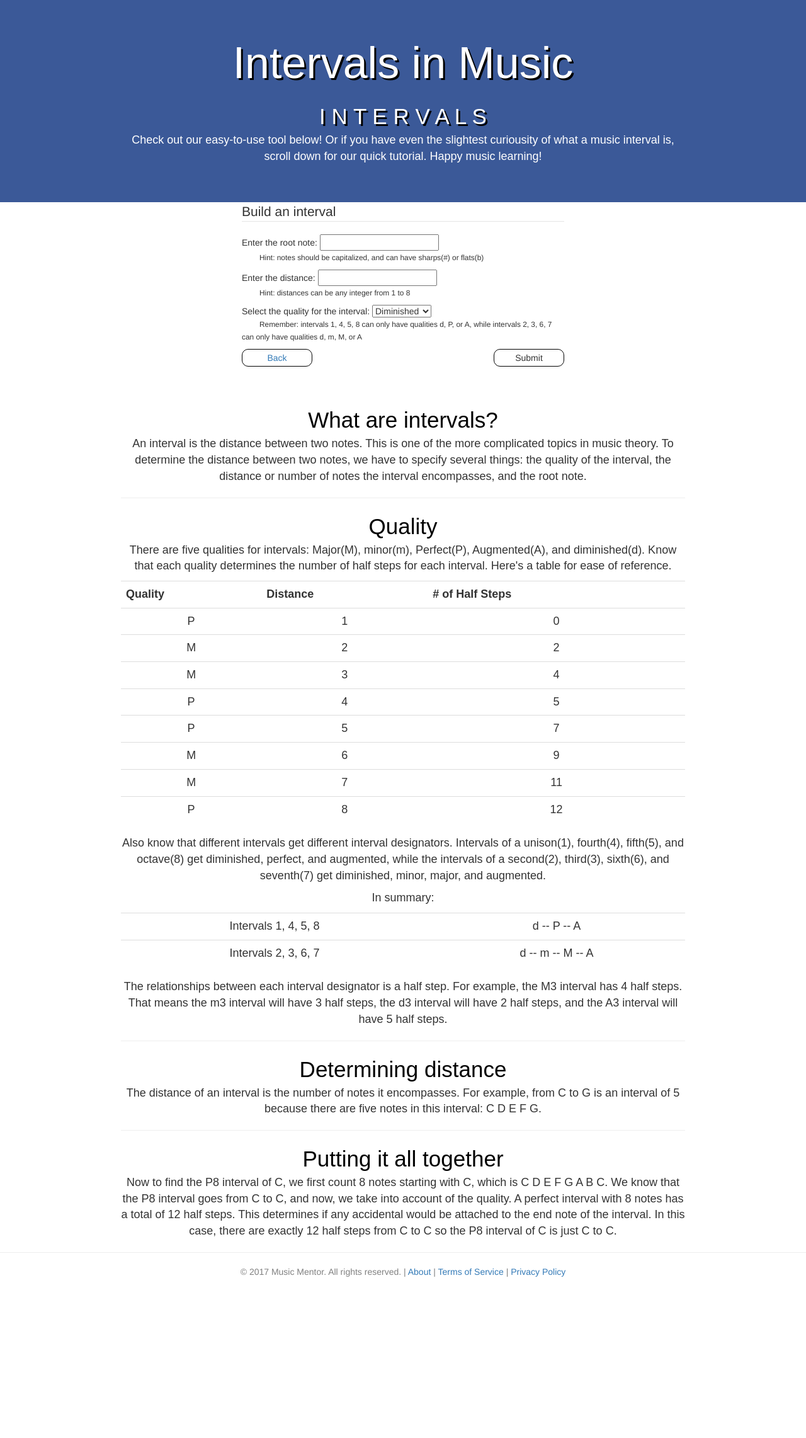
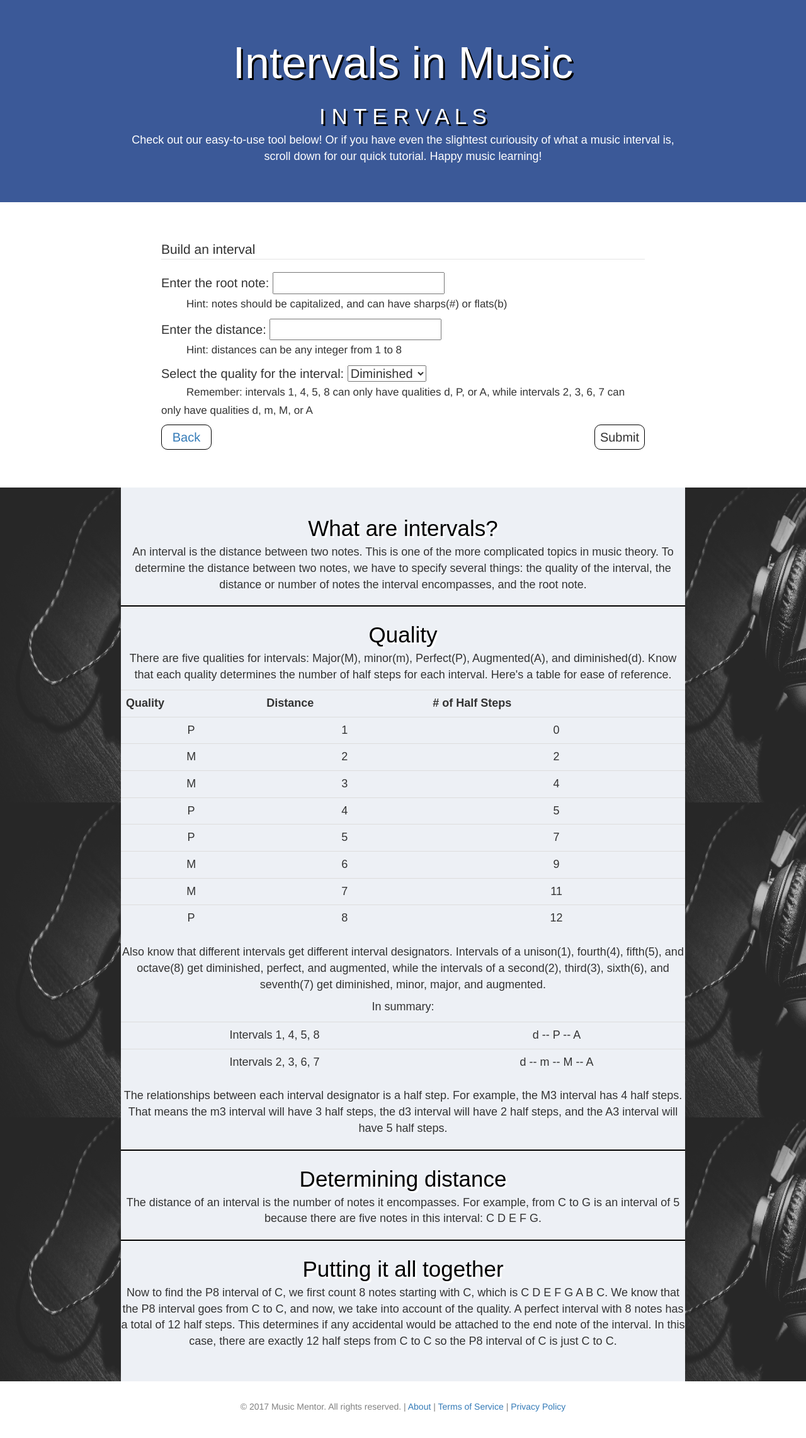
Before and after one commit to anthonyc1/MusicMentorApp, a Flask app: page /buildinterval in a window 1280 px wide. Shown: the whole page at 63% size. Before the commit the page ends 2027 px from the top, so only its background shows below. Run offline with Flask 2, Linux system fonts and the light colour scheme; some libraries are stand-ins or nearby versions.

Commit message:
redesign frontend #2

```diff
--- a/static/style.css
+++ b/static/style.css
@@ -57,6 +60,14 @@
 	padding-bottom: 70px;
 }
 
+#pagebackground {
+	background-image: url("images/headphones.jpg");
+	background-repeat: repeat;
+	width:100%;
+	background-size: 500px 500px;
+	top:0px;
+}
+
 
 #text{
 	text-align: center;
@@ -78,8 +89,19 @@
 	margin-left: auto;
 }
 
+#intro2 {
+	text-align: center;
+	font-size: 18px;
+	font-family: sans-serif;
+	max-width: 70%;
+	margin-right: auto;
+	margin-left: auto;
+	background-color: #EDF0F5;
+	padding-top: 40px;
+	padding-bottom: 40px;
+}
+
 #body {
-	background-color: #96E7E2;
 	top:0px;
 	bottom: 0px;
 }
@@ -121,6 +150,13 @@
 	font-family: times, sans-serif;
 	max-width: 90%;
 	margin-left: 10px;
+}
+
+#intro2 hr {
+    border: 1px solid gray;
+    border-color: black; /* for Chrome and Safari */
+    background-color: black; /* for Firefox and Opera */
+    color: black; /* for IE7+ */
 }
 
 center {
@@ -141,15 +177,17 @@ tab1 {
 }
 
 #form {
+	padding-top: 60px;
 	position: relative;
-	max-width: 40%;
+	max-width: 60%;
+	font-size: 20px;
 	margin-right: auto;
 	margin-left: auto;
-	margin-bottom: 60px;
+	padding-bottom: 60px;
 }
 
 input[type=submit] {
-	width:8em;
+	width:4em;
 	height: 2em;
 	border-radius: 10px;
 	border:1px solid black;
@@ -158,7 +196,7 @@ input[type=submit] {
 }
 
 button[id=back] {
-	width:8em;
+	width:4em;
 	height: 2em;
 	border-radius: 10px;
 	border: 1px solid black;
@@ -179,9 +217,9 @@ button[id=back] {
 .endbar {
 	font-size: 14px;
 	color:grey;
-	height: 20px;
 	text-align: center;
-	margin-bottom: 40px;
+	padding-bottom: 30px;
+	padding-top: 30px;
 }
 .table {
 	border-collapse: collapse;
--- a/templates/buildinterval.html
+++ b/templates/buildinterval.html
@@ -53,6 +53,7 @@
 </form>
 </div>
 {% if result %}
+<div id="resultbackground">
 	<div id="result">
 	<table class= "table">
 	<tr>
@@ -63,8 +64,10 @@
 	</tr>
 	</table>
 	</div>
+</div>
 {% endif %}
-<div id="intro">
+<div id="pagebackground">
+	<div id="intro2">
 		<center>What are intervals?</center>
 		<p>An interval is the distance between two notes. This is one of the more complicated topics in music theory. To determine the distance between two notes, we have to specify several things: the quality of the interval, the distance or number of notes the interval encompasses, and the root note.</p>
 		<hr>
@@ -128,7 +131,7 @@
 		<center>Putting it all together</center>
 		<p>Now to find the P8 interval of C, we first count 8 notes starting with C, which is C D E F G A B C. We know that the P8 interval goes from C to C, and now, we take into account of the quality. A perfect interval with 8 notes has a total of 12 half steps. This determines if any accidental would be attached to the end note of the interval. In this case, there are exactly 12 half steps from C to C so the P8 interval of C is just C to C.</p>
 	</div>
-<hr>
+</div>
 <div class="endbar">
 	<p>&copy 2017 Music Mentor. All rights reserved. | <a href="{{ url_for('aboutpage') }}" target="_blank">About</a> | <a href="{{ url_for('termsofservice') }}" target="_blank">Terms of Service</a> | <a href="{{ url_for('privacypolicy') }}" target="_blank">Privacy Policy</a></p>
 </div>
```
Also changed, not shown: other parts of static/style.css (+20 -9 lines), templates/aboutpage.html (+4 -6 lines), templates/buildchord.html (+5 -2 lines), templates/convertscale.html (+6 -3 lines), templates/identifyscale.html (+5 -2 lines), templates/index.html (+3 -4 lines). Lines whose indentation alone changed are shown as unchanged.
